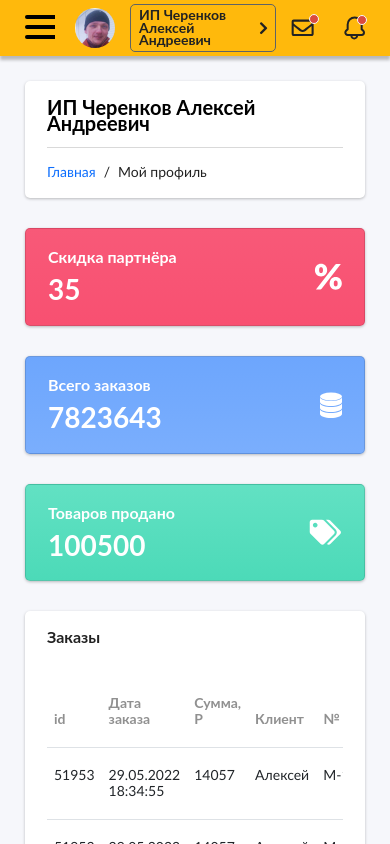
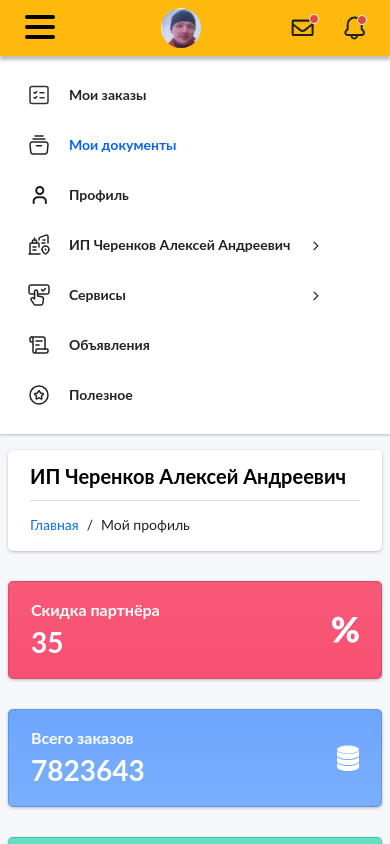
Before and after one commit to Mcrae32/deephouse, a plain HTML site: page index.html in a window 390 px wide. Both pictures are taken after a click on the button 50 px from the left and 28 px from the top of the page. Shown: the top 844 px of the page. Drawn offline with Linux system fonts and the light colour scheme; a web font is replaced by a local one.

Commit message:
hamburger

```diff
--- a/#sources/scss/main.scss
+++ b/#sources/scss/main.scss
@@ -176,6 +176,15 @@ a {
 	}
 }
 
+.mobile-menu {
+	background-color: #fff;
+	box-shadow: 0px 1px 3px rgb(0 0 0 / 25%);
+
+	.navbar__wrapper {
+		max-width: 300px;
+	}
+}
+
 .drop-down-profile.dropdown-menu {
 	padding: 0;
 	max-width: 280px;
@@ -238,13 +247,12 @@ a {
 	}
 }
 
-.header__mobile-menu {
+.header__mobile-button {
 	display: none;
 	.hamburger {
 		padding: 15px 20px 15px 0px;
-		.hamburger-box {
+		.hamburger-inner, .hamburger-inner::before, .hamburger-inner::after {
 			width: 30px;
-			overflow: hidden;
 		}
 	}
 	@media (max-width: 767px) {
@@ -407,6 +415,10 @@ a {
 .main-page__row {
 	position: relative;
 	padding: 25px;
+
+	@media (max-width: 575px) {
+		padding: 16px 8px;
+	}
 }
 
 .page__block {
--- a/index.html
+++ b/index.html
@@ -15,8 +15,8 @@
 <body>
     <header class="header">
         <div class="header__row">
-            <div class="header__mobile-menu">
-                <button class="hamburger hamburger--collapse" type="button" data-toggle="collapse" data-target="#navbarToggleExternalContent" aria-controls="navbarToggleExternalContent" aria-expanded="false" aria-label="Toggle navigation">
+            <div class="header__mobile-button">
+                <button class="hamburger hamburger--collapse" type="button" data-bs-toggle="collapse" data-bs-target="#mobile-menu" aria-controls="mobile-menu" aria-expanded="false">
                     <div class="hamburger-box">
                         <div class="hamburger-inner"></div>
                     </div>
@@ -64,7 +64,7 @@
                         </ul>
                     </div>
                 </div>
-                <div class="button dropdown">
+                <div class="button dropdown d-none d-sm-block">
                     <a href="/" id="dropdownMenuButton1" data-bs-toggle="dropdown" aria-expanded="false">
                         ИП Черенков Алексей Андреевич<i class="fa fa-angle-right"></i>
                     </a>
@@ -86,15 +86,8 @@
                     <a href="/"><img src="images/icon-bell.svg" alt="оповещения"><span class="new-message"><img src="images/icon-active.svg" alt=""></span></a>
                 </div>
             </div>
+        </div>
 
-            <!--mobile menu-->
-            <div class="collapse" id="navbarToggleExternalContent">
-                <div class="bg-dark p-4">
-                    <h5 class="text-white h4">Collapsed content</h5>
-                    <span class="text-muted">Toggleable via the navbar brand.</span>
-                </div>
-            </div>
-        </div>
     </header>
 
 
@@ -150,8 +143,78 @@
             </ul>
         </div>
     </nav>
+    <!--mobile menu-->
+    <div class="mobile-menu">
+        <div class="collapse" id="mobile-menu">
+            <div class="p-4">
+                <div class="navbar__wrapper">
+                    <ul class="nav">
+                        <li class="nav__item">
+                            <a class="nav__link" href="/">
+                                <span class="nav__icon"><img src="images/icons-order.svg" alt=""></span>
+                                <span class="nav__text">Мои заказы</span>
+                            </a>
+                        </li>
+                        <li class="nav__item">
+                            <a class="nav__link active" href="/">
+                                <span class="nav__icon"><img src="images/icon-docs.svg" alt=""></span>
+                                <span class="nav__text">Мои документы</span>
+                            </a>
+                        </li>
+                        <li class="nav__item">
+                            <a class="nav__link" href="/">
+                                <span class="nav__icon"><img src="images/icon-profile.svg" alt=""></span>
+                                <span class="nav__text">Профиль</span>
+                            </a>
+                        </li>
+                        <li class="nav__item">
+                            <a class="nav__link btn-toggle" href="/" data-bs-toggle="collapse" data-bs-target="#profile-submenu-company" aria-expanded="false">
+                                <span class="nav__icon"><img src="images/icon-company.svg" alt=""></span>
+                                <span class="nav__text">ИП Черенков Алексей Андреевич</span>
+                                <i class="fa fa-angle-right"></i>
+                            </a>
+                            <div class="collapse" id="profile-submenu-company" style="">
+                                <ul class="btn-toggle-nav nav__submenu">
+                                    <li><a href="#" class="link-dark rounded">ОАО “Газпромнефть</a></li>
+                                    <li><a href="#" class="link-dark rounded">Добавить</a></li>
+                                </ul>
+                            </div>
+                        </li>
+                        <li class="nav__item">
+                            <a class="nav__link btn-toggle" href="/" data-bs-toggle="collapse" data-bs-target="#home-collapse" aria-expanded="false">
+                                <span class="nav__icon"><img src="images/icon-services.svg" alt=""></span>
+                                <span class="nav__text">Сервисы</span>
+                                <i class="fa fa-angle-right"></i>
+                            </a>
+                            <div class="collapse" id="home-collapse" style="">
+                                <ul class="btn-toggle-nav nav__submenu">
+                                    <li><a href="#" class="link-dark rounded">Заказ доставки до дома</a></li>
+                                    <li><a href="#" class="link-dark rounded">Заказ универсального сервиса</a></li>
+                                    <li><a href="#" class="link-dark rounded">Заявка на мебель</a></li>
+                                    <li><a href="#" class="link-dark rounded">Заявка на выдачу документов из бухгалтерии</a></li>
+                                </ul>
+                            </div>
+                        </li>
+                        <li class="nav__item">
+                            <a class="nav__link" href="/">
+                                <span class="nav__icon"><img src="images/icon-ad.svg" alt=""></span>
+                                <span class="nav__text">Объявления</span>
+                            </a>
+                        </li>
+                        <li class="nav__item">
+                            <a class="nav__link" href="/">
+                                <span class="nav__icon"><img src="images/icon-special.svg" alt=""></span>
+                                <span class="nav__text">Полезное</span>
+                            </a>
+                        </li>
+                    </ul>
+                </div>
+            </div>
+        </div>
+    </div>
     <div class="main-page">
         <div class="main-page__row page">
+
             <!--heading page-->
             <div class="page__header">
                 <div class="page__block">
@@ -169,7 +232,7 @@
             <!--vidgets-->
             <div class="page__vidgets">
                 <div class="row">
-                    <div class="col-md-6 col-xl-4">
+                    <div class="col-sm-6 col-md-6 col-xl-4">
                         <div class="card card_red">
                             <div class="card__body">
                                 <div class="card__row">
@@ -184,7 +247,7 @@
                             </div>
                         </div>
                     </div>
-                    <div class="col-md-6 col-xl-4">
+                    <div class="col-sm-6 col-md-6 col-xl-4">
                         <div class="card card_blue">
                             <div class="card__body">
                                 <div class="card__row">
@@ -199,7 +262,7 @@
                             </div>
                         </div>
                     </div>
-                    <div class="col-md-6 col-xl-4">
+                    <div class="col-sm-6 col-md-6 col-xl-4">
                         <div class="card card_green">
                             <div class="card__body">
                                 <div class="card__row">
--- a/js/main.js
+++ b/js/main.js
@@ -13,3 +13,32 @@ window.addEventListener('scroll', function () {
     };
 
 });
+
+//button-hamburger
+
+let hamburger = document.querySelector('.hamburger');
+
+// function addActiveBlutton(button) {
+//     for (let i = 0; i < button.length; i++) {
+//         button[i].classList.add('is-active');
+//     }
+// };
+
+// function removeActiveBlutton(button) {
+//     for (let i = 0; i < button.length; i++) {
+//         button[i].classList.remove('is-active');
+//     }
+// };
+
+// container.onclick = function() {
+//     container.classList.toggle("container_color_red");
+// }
+
+function addActiveBlutton(button) {
+    button.classList.toggle("is-active");
+    for (let i = 0; i < button.length; i++) {
+        button[i].classList.remove('is-active');
+    }
+};
+
+hamburger.addEventListener('click', addActiveBlutton);
```
Also changed, not shown: demo.html (added, +27 -0 lines), css/main.css.
